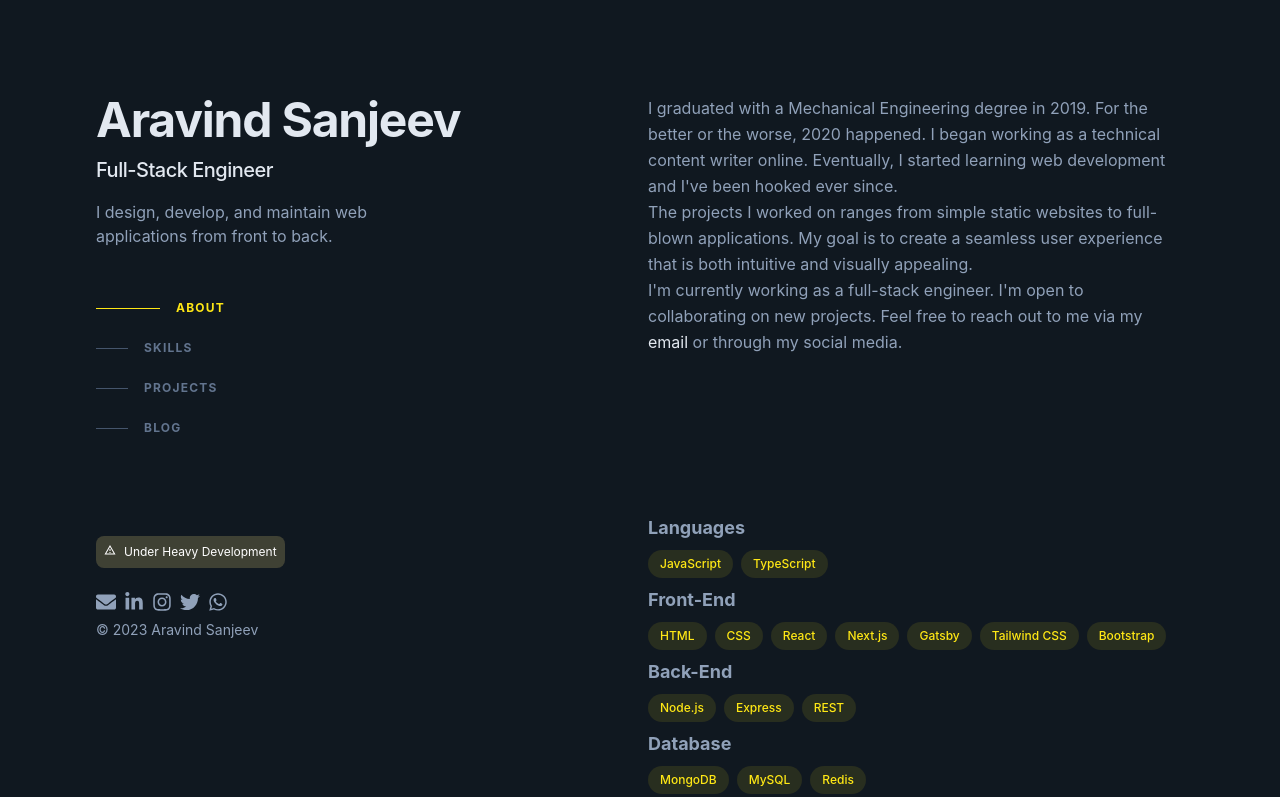
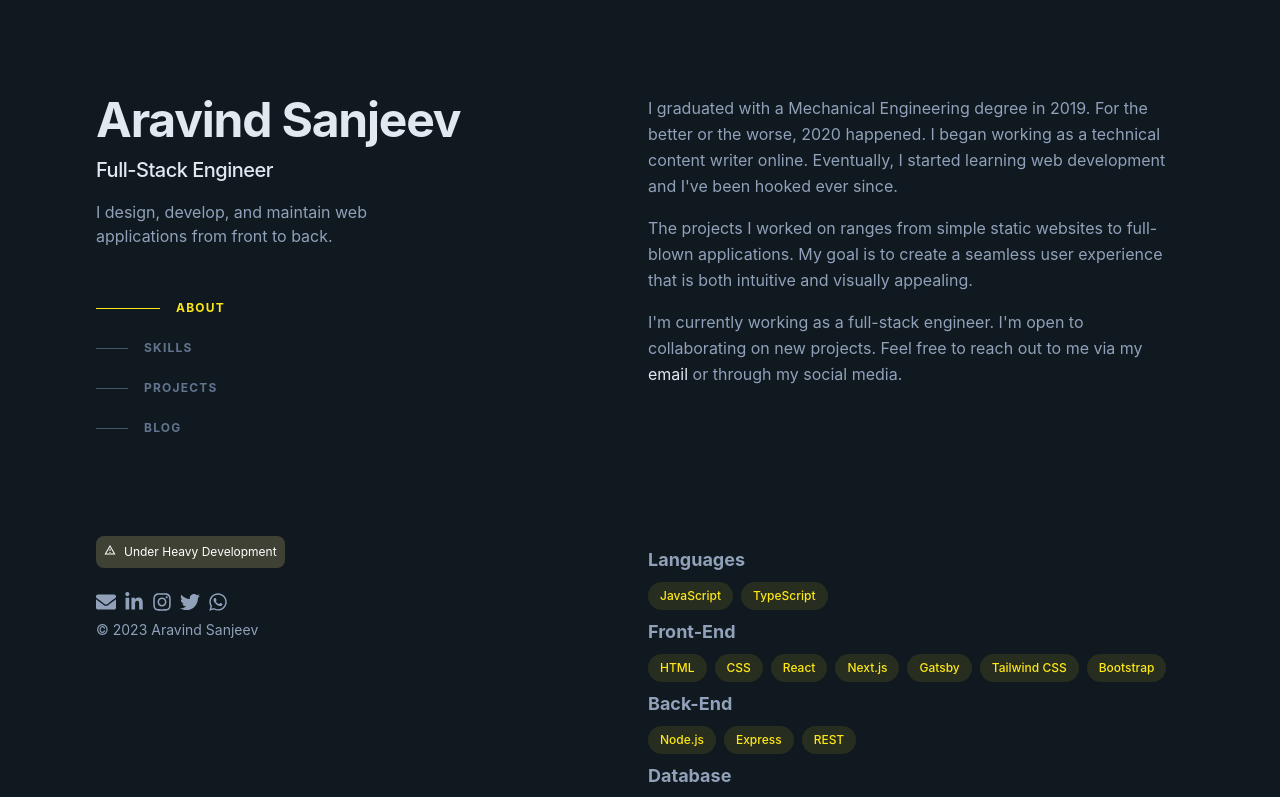
Before and after one commit to aravsanj/aravindsanjeev.com, a Next.js app: page / in a window 1280 px wide. Shown: the top 797 px of the page. Built offline with nearby package versions, Linux system fonts and the light colour scheme.

Commit message:
fix: spacing in about section

```diff
--- a/src/components/about.tsx
+++ b/src/components/about.tsx
@@ -1,21 +1,22 @@
 export default function About() {
   return (
-    <section className="" id="about">
+    <section id="about">
       <div className="sticky top-0 z-20 -mx-6 mb-4 w-screen bg-[#101820]/75 px-6 py-5 backdrop-blur md:-mx-12 md:px-12 lg:sr-only lg:relative lg:top-auto lg:mx-auto lg:w-full lg:px-0 lg:py-0 lg:opacity-0">
         <h2 className="text-sm font-bold uppercase tracking-widest text-slate-200 lg:sr-only">
           About
         </h2>
       </div>
-      <p className="">
-        I graduated with a Mechanical Engineering degree in 2019. For the better
-        or the worse, 2020 happened. I began working as a technical content
-        writer online. Eventually, I started learning web development and I've
-        been hooked ever since.
+      <div className="space-y-4">
+        <p>
+          I graduated with a Mechanical Engineering degree in 2019. For the
+          better or the worse, 2020 happened. I began working as a technical
+          content writer online. Eventually, I started learning web development
+          and I've been hooked ever since.
         </p>
         <p>
           The projects I worked on ranges from simple static websites to
-        full-blown applications. My goal is to create a seamless user experience
-        that is both intuitive and visually appealing.
+          full-blown applications. My goal is to create a seamless user
+          experience that is both intuitive and visually appealing.
         </p>
         <p>
           I'm currently working as a full-stack engineer. I'm open to
@@ -26,6 +27,7 @@ export default function About() {
           </a>{" "}
           or through my social media.
         </p>
+      </div>
     </section>
   );
 }
```
Lines whose indentation alone changed are shown as unchanged.
